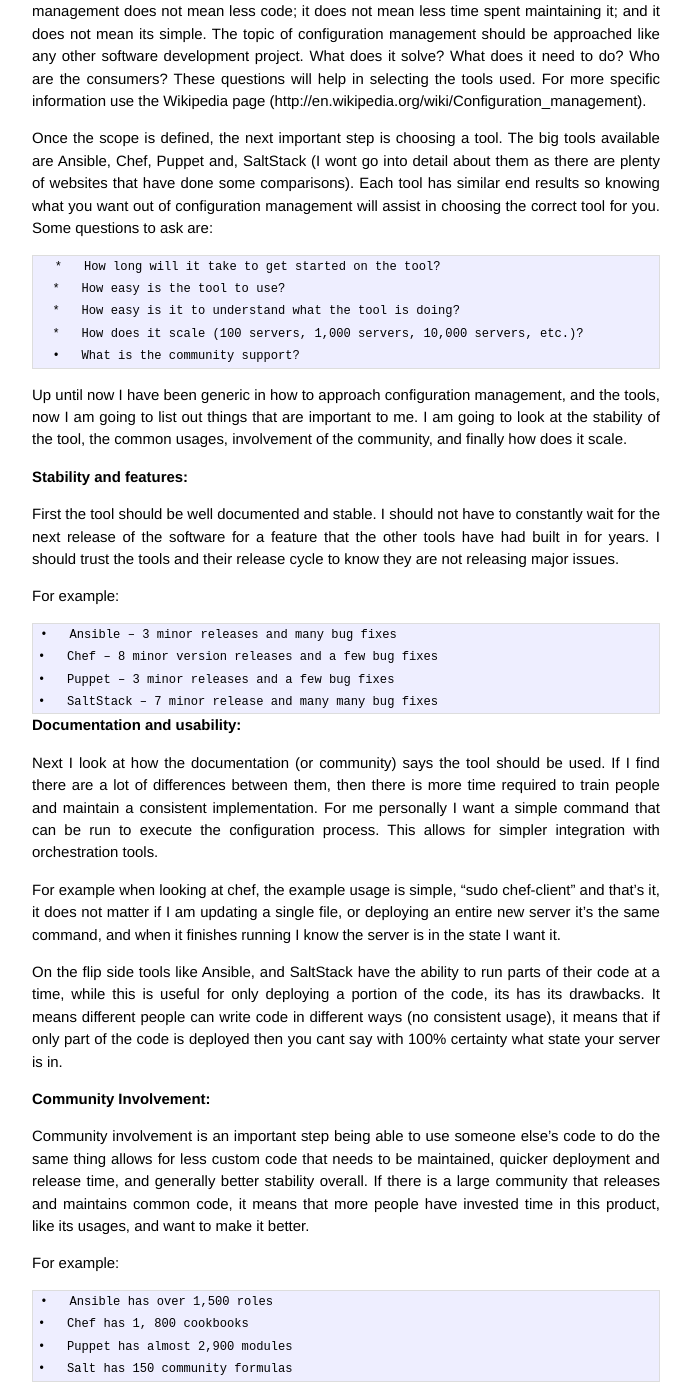
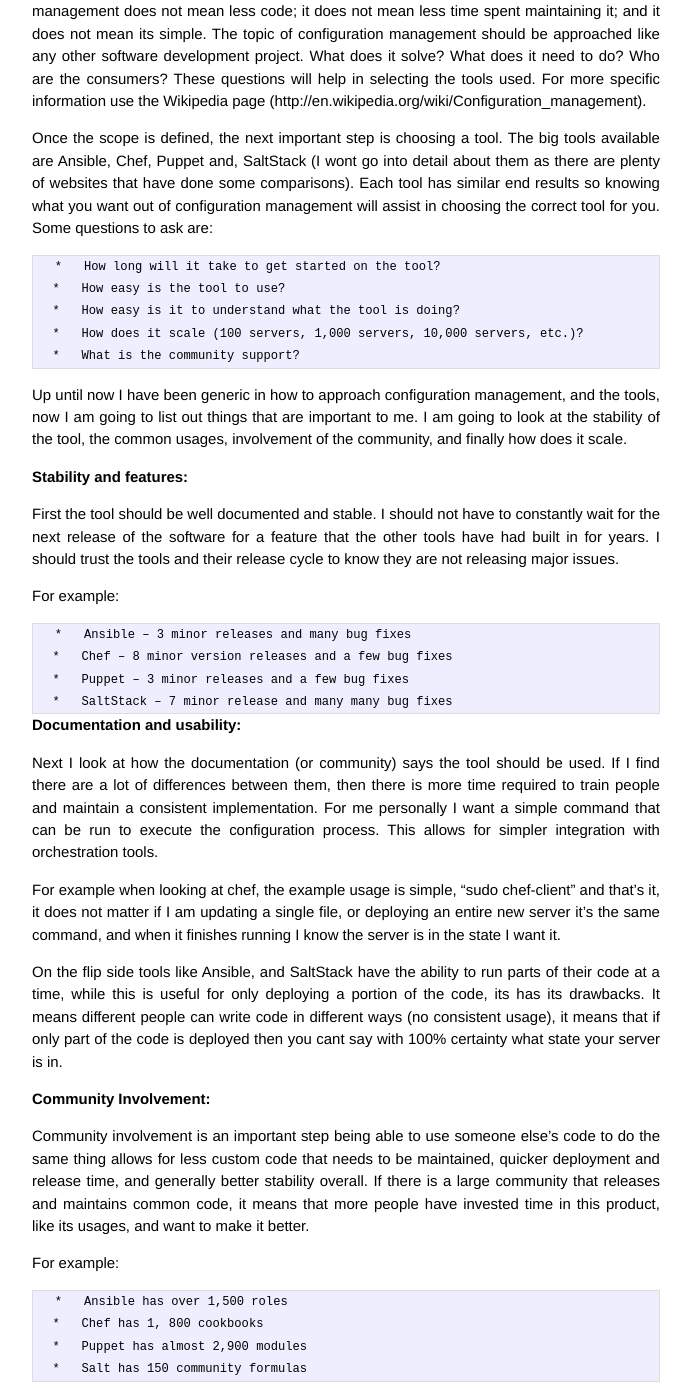
Before and after one commit to jwitrick/jwitrick.github.io, a Jekyll site: the page built from _posts/2014-11-26-How-To-Start-Looking-at-configuration-management.markdown, in a window 1280 px wide and 1400 px high, scrolled down 291 px. Shown: the whole window, without its empty margins (294-985 px from the left). Built offline with Jekyll 4.4.1, drawn with Linux system fonts in a browser that asks for light colours; Markdown is read by kramdown in place of the engine named in the settings; some of the changed text lies outside the part shown.

````diff
--- a/_posts/2014-11-26-How-To-Start-Looking-at-configuration-management.markdown
+++ b/_posts/2014-11-26-How-To-Start-Looking-at-configuration-management.markdown
@@ -18,7 +18,7 @@ Once the scope is defined, the next important step is choosing a tool. The big t
   *   How easy is the tool to use?
   *   How easy is it to understand what the tool is doing?
   *   How does it scale (100 servers, 1,000 servers, 10,000 servers, etc.)?
-  •   What is the community support?
+  *   What is the community support?
 ```
 
 Up until now I have been generic in how to approach configuration management, and the tools, now I am going to list out things that are important to me. I am going to look at the stability of the tool, the common usages, involvement of the community, and finally how does it scale.
@@ -28,11 +28,12 @@ Up until now I have been generic in how to approach configuration management, an
 First the tool should be well documented and stable. I should not have to constantly wait for the next release of the software for a feature that the other tools have had built in for years. I should trust the tools and their release cycle to know they are not releasing major issues.
 
 For example:
+
 ```
-•   Ansible – 3 minor releases and many bug fixes
-•   Chef – 8 minor version releases and a few bug fixes
-•   Puppet – 3 minor releases and a few bug fixes
-•   SaltStack – 7 minor release and many many bug fixes
+  *   Ansible – 3 minor releases and many bug fixes
+  *   Chef – 8 minor version releases and a few bug fixes
+  *   Puppet – 3 minor releases and a few bug fixes
+  *   SaltStack – 7 minor release and many many bug fixes
 ```
 
 ##Documentation and usability:
@@ -48,11 +49,12 @@ On the flip side tools like Ansible, and SaltStack have the ability to run parts
 Community involvement is an important step being able to use someone else’s code to do the same thing allows for less custom code that needs to be maintained, quicker deployment and release time, and generally better stability overall. If there is a large community that releases and maintains common code, it means that more people have invested time in this product, like its usages, and want to make it better.
 
 For example:
+
 ```
-•   Ansible has over 1,500 roles
-•   Chef has 1, 800 cookbooks
-•   Puppet has almost 2,900 modules
-•   Salt has 150 community formulas
+  *   Ansible has over 1,500 roles
+  *   Chef has 1, 800 cookbooks
+  *   Puppet has almost 2,900 modules
+  *   Salt has 150 community formulas
 ```
 Which means that for ansible, chef or puppet for almost any piece of software I want to use there is a good possibility that someone has already created it. While salt is not yet up to that level.
 
@@ -61,9 +63,10 @@ Which means that for ansible, chef or puppet for almost any piece of software I
 How does the tool scale? For me to answer that question I do research on who is actively using the tool. What is the size of there company? How many servers do they run? What do they have to say about the tool? These are some basic questions, but they generally give me faith in my decision.
 
 For example:
+
 ```
-•  Facebook has publicly said it uses chef to manage 150,000 servers across the globe,
-•  Shopzilla is running clusters in the thousands on puppet.
+  *  Facebook has publicly said it uses chef to manage 150,000 servers across the globe,
+  *  Shopzilla is running clusters in the thousands on puppet.
 ```
 
 When looking at the scale of the companies using the tools it shows both how well it scales, and how dedicated these companies are to the tool.
````
